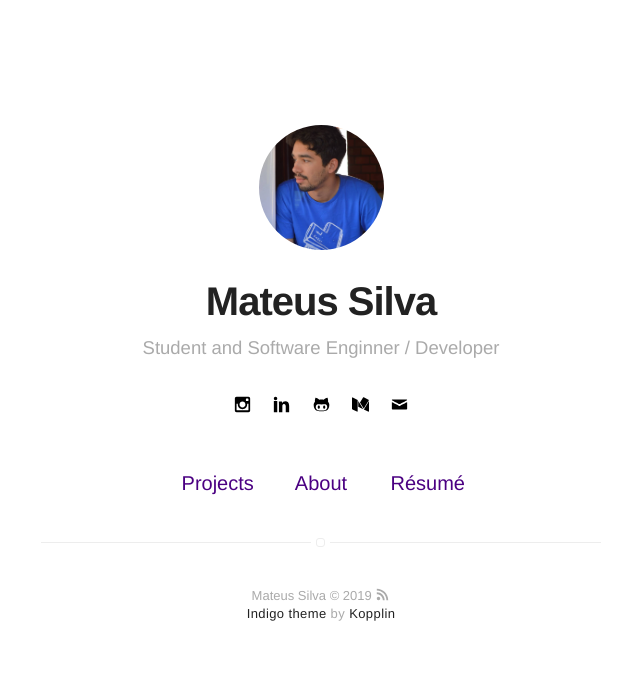
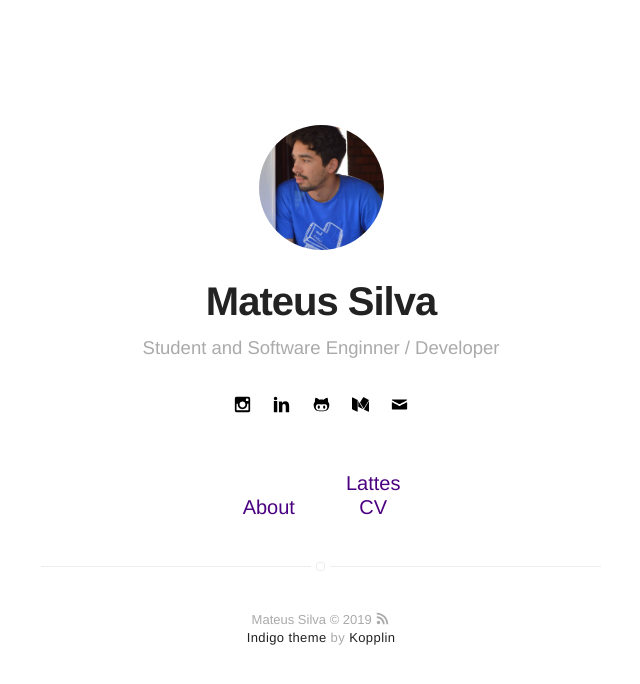
Before and after one commit to MattLack/mattlack.github.io, a Jekyll site: the page built from index.html, in a window 1280 px wide. Shown: the top 684 px of the page, without its empty margins (319-959 px from the left). Built offline with Jekyll 4.4.1, drawn with Linux system fonts in a browser that asks for light colours; part of the change alters nothing that is shown.

Commit message:
alter config methods

```diff
--- a/_config.yml
+++ b/_config.yml
@@ -14,7 +14,7 @@ picture: assets/images/profile.jpg
 # and specify source (external or local).
 resume: true
 resume-external: true
-resume-url: https://google.com/?q=my+resume
+resume-url: http://lattes.cnpq.br/5385133978429474
 
 url: https://mattlack.github.io
 # your url: http://USERNAME.github.io
@@ -71,7 +71,7 @@ width: normal
 # paginate_path: "blog/:num/"
 
 # if you don't need projects, comment the *projects* configs below
-projects: true
+projects: false
 
 # if you don't need "about" or "blog", comment them out below
 about: true
--- a/_includes/nav.html
+++ b/_includes/nav.html
@@ -32,7 +32,7 @@
 
         {% if site.resume == true %}
             <li class="item">
-                <a class="link" href="{% if site.resume-external %}{{ site.resume-url }}{% else %}{{ site.url }}/{{ site.resume-url }}{% endif %}">Résumé</a>
+                <a class="link" href="{% if site.resume-external %}{{ site.resume-url }}{% else %}{{ site.url }}/{{ site.resume-url }}{% endif %}">Lattes CV</a>
             </li>
         {% endif %}
     </ul>
```
